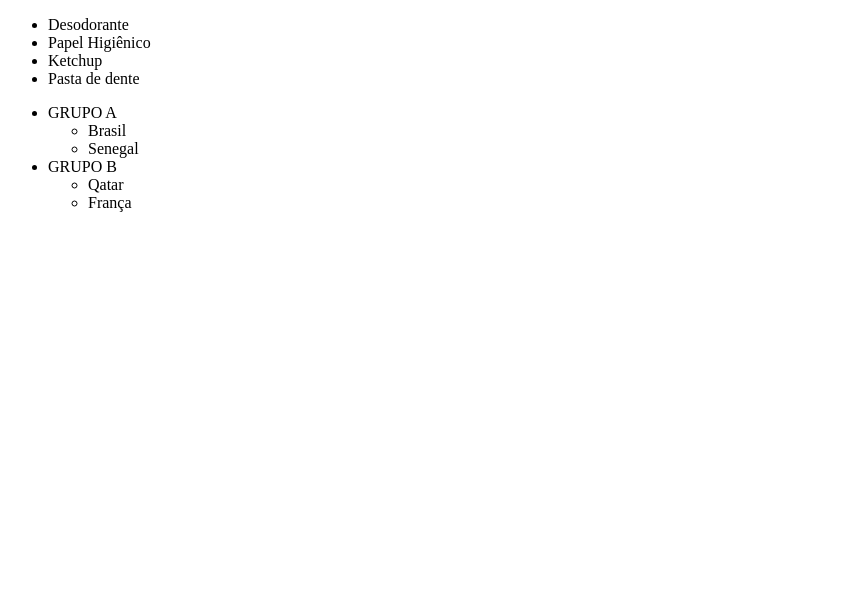
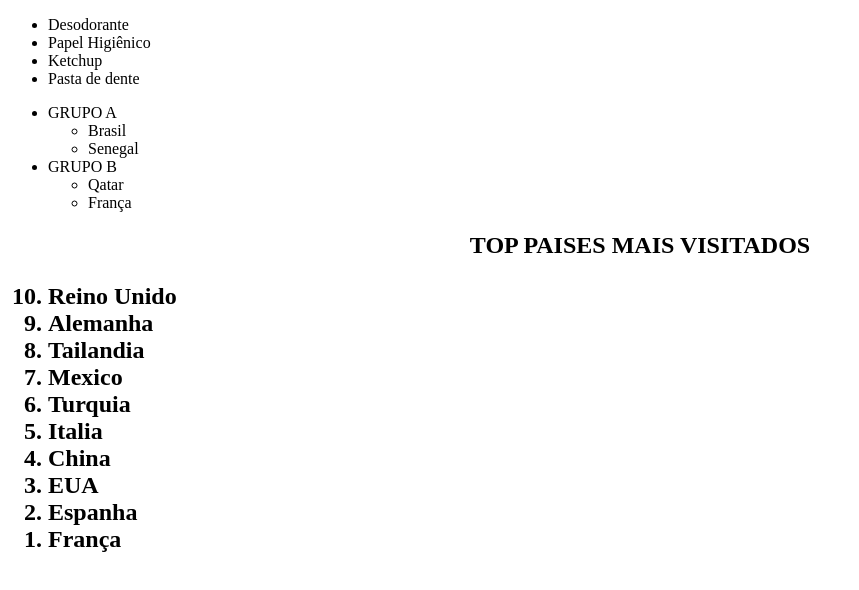
Before and after one commit to MarceloAFiedler/Marcelo-Fiedler.github.io, a plain HTML site: page LISTAS.html in a window 1280 px wide. Shown: the whole page, without its empty margins (0-859 px from the left). Drawn offline with Linux system fonts and the light colour scheme.

Commit message:
Update LISTAS.html

```diff
--- a/LISTAS.html
+++ b/LISTAS.html
@@ -23,12 +23,27 @@
   </li>
 
   <li>GRUPO B
+
 	<ul>
 	  <li>Qatar</li>
 	  <li>França</li>
 	</ul>
   </li>
 </ul>
+	<h2><center>TOP PAISES MAIS VISITADOS</center><h2>
+	<ol reversed start=10>
+	  <li>Reino Unido</li>
+	  <li>Alemanha</li>
+	  <li>Tailandia</li>
+	  <li>Mexico</li>
+	  <li>Turquia</li>
+	  <li>Italia</li>
+	  <li>China</li>
+	  <li>EUA</li>
+	  <li>Espanha</li>
+	  <li>França</li>
+	</ol>
+
 
 	</body>
 </html>
```
Lines whose indentation alone changed are shown as unchanged.
